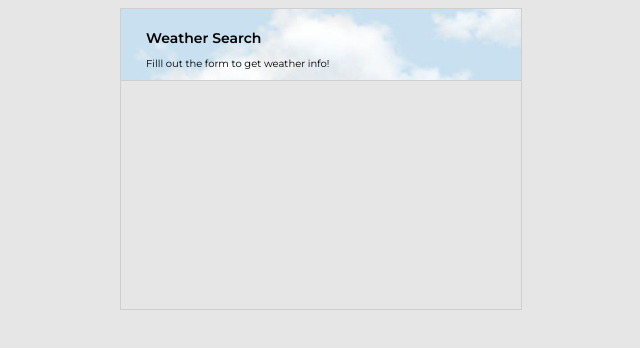
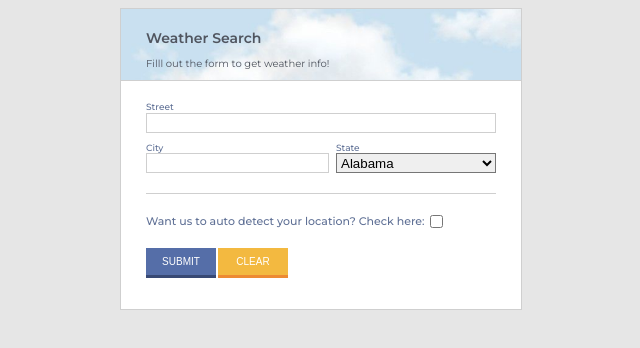
Before and after one commit to moritzwesemann/weatherAppJS, a plain HTML site: page website/index.html in a window 1280 px wide. Shown: the whole page, without its empty margins (319-959 px from the left). Drawn offline with Linux system fonts and the light colour scheme.

Commit message:
finished search box layout + design

```diff
--- a/website/index.html
+++ b/website/index.html
@@ -18,7 +18,37 @@
         <h2>Weather Search</h2>
         <p>Filll out the form to get weather info!</p>
       </div>
-      <div id="search-inputs"></div>
+      <div id="search-inputs">
+        <div>
+          <p>Street</p>
+          <input type="text" />
+        </div>
+        <div id="city-state-div">
+          <div>
+            <p>City</p>
+            <input type="text" />
+          </div>
+          <div>
+            <p>State</p>
+            <select>
+              <option>Alabama</option>
+              <option>California</option>
+            </select>
+          </div>
+        </div>
+
+        <div id="line"></div>
+
+        <div id="auto-detect">
+          <p>Want us to auto detect your location? Check here:</p>
+          <input type="checkbox" name="" id="" />
+        </div>
+
+        <div id="buttons">
+          <button id="submit-button">SUBMIT</button>
+          <button id="clear-button">CLEAR</button>
+        </div>
+      </div>
     </div>
     <script src="main.js"></script>
   </body>
--- a/website/styles.css
+++ b/website/styles.css
@@ -1,3 +1,4 @@
+/*General*/
 body {
   background-color: rgb(230, 230, 230);
   font-family: "Montserrat", sans-serif;
@@ -8,8 +9,12 @@ body {
   height: 300px;
   border: 1px solid rgb(207, 207, 207);
   margin: 0 auto;
+  background-color: white;
 }
 
+/*Search box*/
+
+/*Search Header*/
 #search-header {
   padding-left: 25px;
   margin-top: 0px;
@@ -17,6 +22,7 @@ body {
   background-image: url(/Images/banner.jpg);
   background-position: left 20%;
   background-size: 220%;
+  color: rgb(80, 85, 95);
 }
 
 #search-header h2 {
@@ -30,3 +36,87 @@ body {
   font-size: 10px;
   margin-top: 10px;
 }
+
+/*Search Inputs*/
+
+#search-inputs {
+  margin: 20px 25px;
+}
+
+#search-inputs p {
+  font-size: 9px;
+  color: rgb(96, 113, 150);
+  font-weight: 500;
+  margin-bottom: 0px;
+}
+
+#search-inputs input[type="text"] {
+  border-radius: 0;
+  box-sizing: border-box;
+  height: 20px;
+  border: 0.5px solid rgb(207, 207, 207);
+  width: 100%;
+}
+
+#city-state-div {
+  display: flex;
+}
+
+#city-state-div div:last-child {
+  margin-left: auto;
+}
+
+#city-state-div select {
+  width: 160px;
+
+  height: 20px;
+  border-radius: 0;
+}
+
+#line {
+  margin: 20px 0;
+  width: 80x;
+  border-bottom: 1px solid rgb(207, 207, 207);
+}
+
+#auto-detect {
+  display: flex;
+}
+
+#auto-detect p {
+  margin: 0;
+  font-size: 11px;
+  font-weight: 500;
+}
+
+#auto-detect input {
+  margin: auto 5px;
+}
+
+#buttons {
+  display: flex;
+}
+
+#buttons button {
+  margin-top: 20px;
+  margin-right: 2px;
+  width: 20%;
+  height: 30px;
+  font-weight: 100;
+  font-size: 10px;
+  border-right: 0;
+  border-left: 0;
+  border-top: 0;
+
+  color: white;
+}
+
+#submit-button {
+  background-color: rgb(85, 110, 168);
+  border-bottom: 3px solid rgb(56, 73, 116);
+}
+
+#clear-button {
+  background-color: rgb(243 185 64);
+  border-bottom: 3px solid rgb(237, 138, 51);
+}
```
